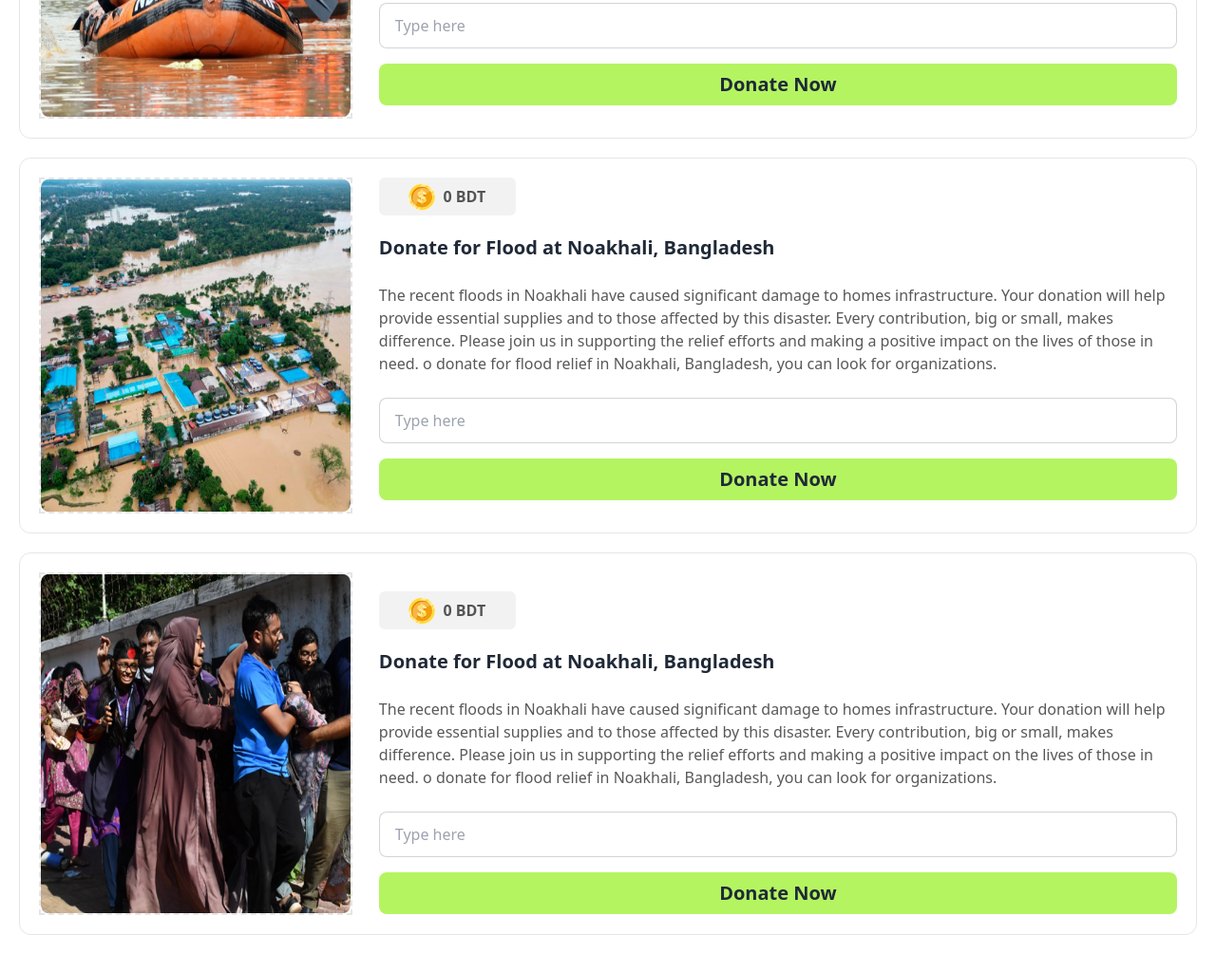
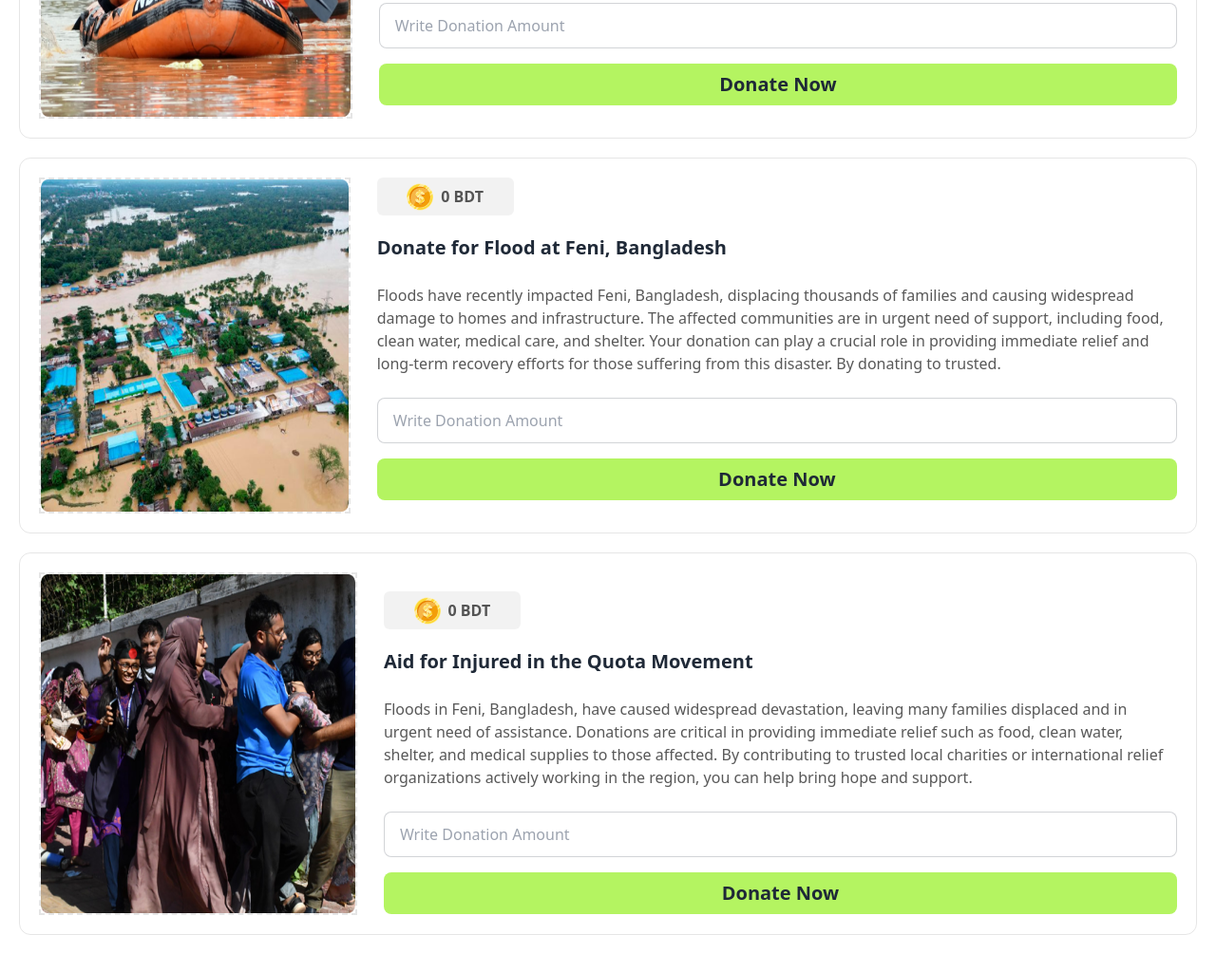
Before and after one commit to developershahiduzzamann/assignment-5-js-dom, a plain HTML site: page index.html in a window 1280 px wide. Shown: the part 538-1562 px from the top of the page at 95% size. Drawn offline with nearby package versions, Linux system fonts and the light colour scheme.

Commit message:
addad the paragraph

```diff
--- a/index.html
+++ b/index.html
@@ -67,9 +67,10 @@
         <section></section>
     </header>
     <!-- main section Start -->
-    <main class="">
+    <main>
         <section class="mt-72 mx-5">
             <div class="container mx-auto">
+                <!-- model one Noakhali -->
                 <div class="rounded-xl border border-border p-5">
                     <div class="flex flex-col md:flex-row">
                         <div class=" border-dashed border-2 border-border xl:w-full ">
@@ -91,7 +92,7 @@
                                 </p>
                             </div>
                             <div class="mt-6">
-                                <input type="text" placeholder="Type here" class="input input-bordered w-full " />
+                                <input type="text" placeholder="Write Donation Amount" class="input input-bordered w-full " />
                             <div class="bg-btnPrimary px-8 py-2 rounded-lg text-center mt-4">
                                 <button class="font-bold text-xl">Donate Now</button>
                             </div>
@@ -100,6 +101,7 @@
                     </div>
                 </div>
                 <div class="mt-5">
+                    <!-- model two feni -->
                     <div class="rounded-xl border border-border p-5">
                         <div class="flex flex-col md:flex-row">
                             <div class=" border-dashed border-2 border-border xl:w-full">
@@ -113,15 +115,14 @@
                                     </div>
                                 </div>
                                 <div class="mt-5">
-                                    <h1 class="text-xl font-bold">Donate for Flood at Noakhali, Bangladesh</h1>
+                                    <h1 class="text-xl font-bold">Donate for Flood at Feni, Bangladesh</h1>
                                 </div>
                                 <div class="mt-6">
-                                    <p class="text-base text-textPrimary"> The recent floods in Noakhali have caused significant damage to homes  infrastructure. Your donation will help provide essential supplies and  to those affected by this disaster. Every contribution, big or small, makes  difference. Please join us in supporting the relief efforts and making a positive impact on the lives of those in need.
-                                    o donate for flood relief in Noakhali, Bangladesh, you can look for organizations.
+                                    <p class="text-base text-textPrimary">Floods have recently impacted Feni, Bangladesh, displacing thousands of families and causing widespread damage to homes and infrastructure. The affected communities are in urgent need of support, including food, clean water, medical care, and shelter. Your donation can play a crucial role in providing immediate relief and long-term recovery efforts for those suffering from this disaster. By donating to trusted.
                                     </p>
                                 </div>
                                 <div class="mt-6">
-                                    <input type="text" placeholder="Type here" class="input input-bordered w-full " />
+                                    <input type="text" placeholder="Write Donation Amount" class="input input-bordered w-full " />
                                 <div class="bg-btnPrimary px-8 py-2 rounded-lg text-center mt-4">
                                     <button class="font-bold text-xl">Donate Now</button>
                                 </div>
@@ -144,15 +145,14 @@
                                     </div>
                                 </div>
                                 <div class="mt-5">
-                                    <h1 class="text-xl font-bold">Donate for Flood at Noakhali, Bangladesh</h1>
+                                    <h1 class="text-xl font-bold">Aid for Injured in the Quota Movement</h1>
                                 </div>
                                 <div class="mt-6">
-                                    <p class="text-base text-textPrimary"> The recent floods in Noakhali have caused significant damage to homes  infrastructure. Your donation will help provide essential supplies and  to those affected by this disaster. Every contribution, big or small, makes  difference. Please join us in supporting the relief efforts and making a positive impact on the lives of those in need.
-                                    o donate for flood relief in Noakhali, Bangladesh, you can look for organizations.
+                                    <p class="text-base text-textPrimary">Floods in Feni, Bangladesh, have caused widespread devastation, leaving many families displaced and in urgent need of assistance. Donations are critical in providing immediate relief such as food, clean water, shelter, and medical supplies to those affected. By contributing to trusted local charities or international relief organizations actively working in the region, you can help bring hope and support.
                                     </p>
                                 </div>
                                 <div class="mt-6">
-                                    <input type="text" placeholder="Type here" class="input input-bordered w-full " />
+                                    <input type="text" placeholder="Write Donation Amount" class="input input-bordered w-full " />
                                 <div class="bg-btnPrimary px-8 py-2 rounded-lg text-center mt-4">
                                     <button class="font-bold text-xl">Donate Now</button>
                                 </div>
```
